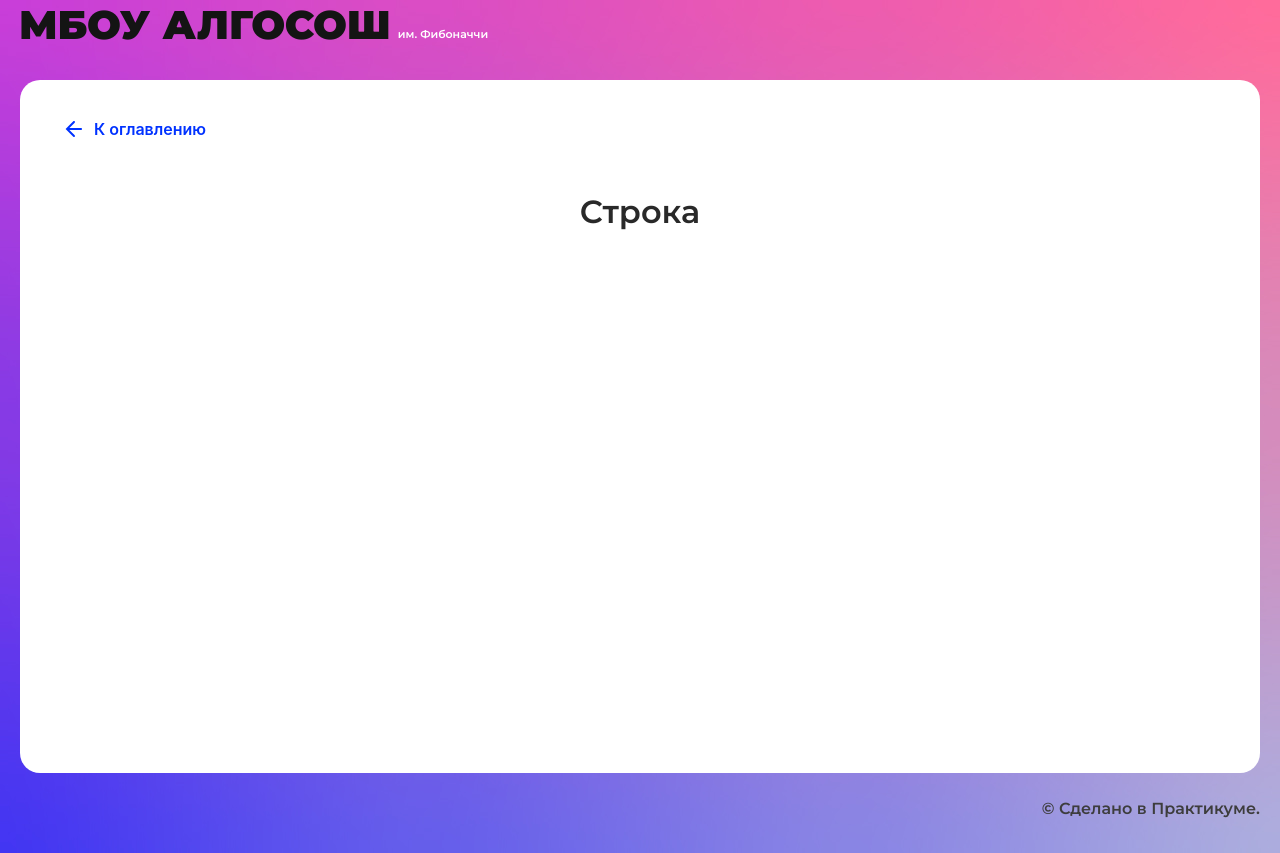
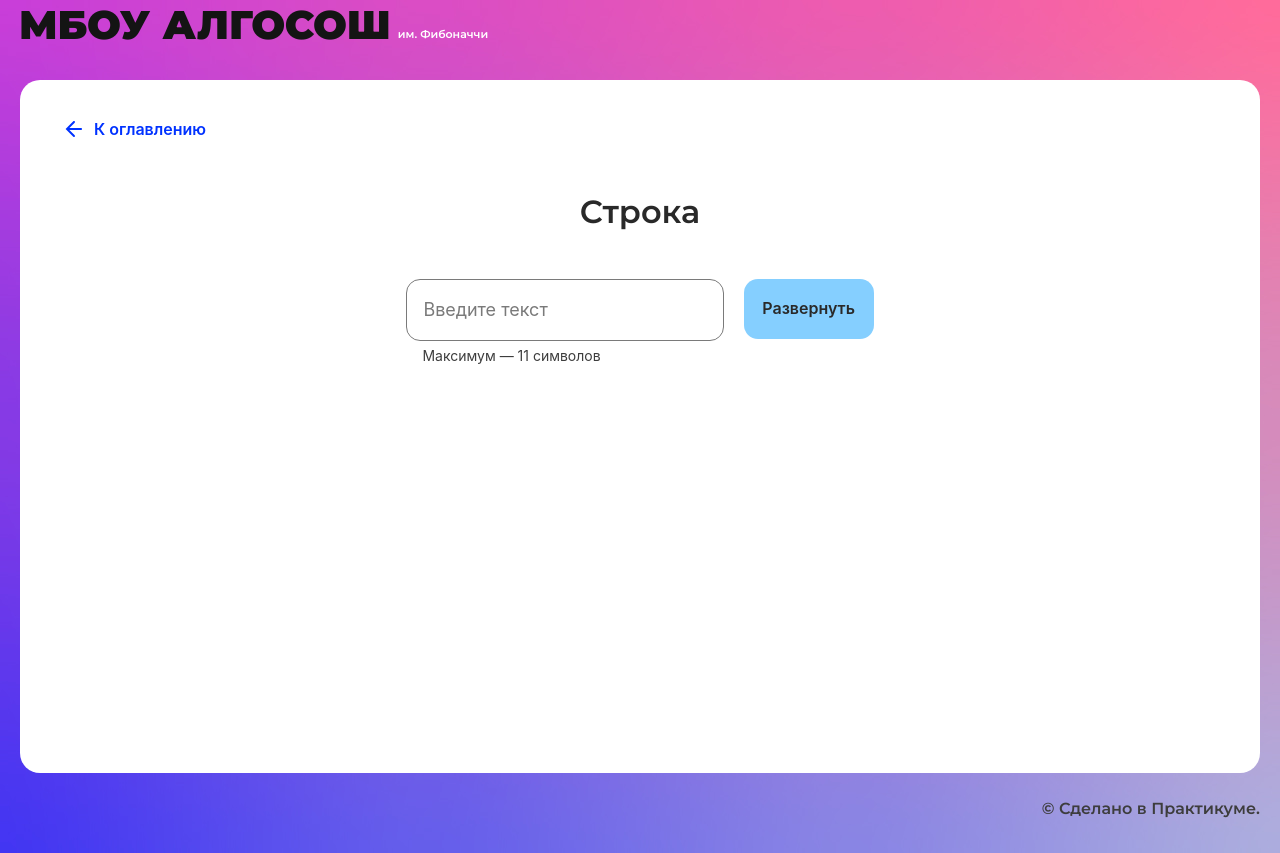
Before and after one commit to Lokrand/algososh, a React (Create React App) app: page /recursion in a window 1280 px wide. Built offline with nearby package versions, Linux system fonts and the light colour scheme.

Commit message:
add start build for strings

```diff
--- /dev/null
+++ b/src/components/string/string.module.css
@@ -0,0 +1,15 @@
+.input {
+  display: flex;
+  flex-direction: row;
+  column-gap: 20px;
+  width: 40%;
+  margin: 0 auto;
+}
+
+.circles {
+  margin-top: 100px;
+  display: flex;
+  flex-direction: row;
+  column-gap: 15px;
+  justify-content: center;
+}
--- a/src/components/string/string.tsx
+++ b/src/components/string/string.tsx
@@ -1,10 +1,57 @@
-import React from "react";
+import React, { useState } from "react";
+import { Button } from "../ui/button/button";
+import { Circle } from "../ui/circle/circle";
+import { Input } from "../ui/input/input";
 import { SolutionLayout } from "../ui/solution-layout/solution-layout";
+import styles from "./string.module.css";
 
 export const StringComponent: React.FC = () => {
+  const [value, setValue] = useState("");
+  const [active, setActive] = useState(false);
+  const [isLoader, setIsLoader] = useState(false);
+
+  const sortString = (string: string) => {
+    setIsLoader(true);
+    setActive(true);
+    const result = [];
+    for (let i = 0; i < string.length; i++) {
+      for (let j = string.length - 1; j > 0; j--) {
+        // setTimeout(() => {
+
+        // }, 1000);
+      }
+    }
+
+    setTimeout(() => {
+      setIsLoader(false);
+    }, string.length*1000)
+  };
+
+  console.log(value);
   return (
     <SolutionLayout title="Строка">
-
+      <div className={styles.input}>
+        <Input
+          value={value}
+          onChange={(e) => setValue(e.currentTarget.value)}
+          maxLength={11}
+          isLimitText
+        />
+        <Button
+          onClick={() => {
+            sortString(value);
+          }}
+          text="Развернуть"
+          isLoader={isLoader}
+        />
+      </div>
+      {active && (
+        <div className={styles.circles}>
+          {value.split("").map((el, index) => {
+            return <Circle key={index} letter={el} />;
+          })}
+        </div>
+      )}
     </SolutionLayout>
   );
 };
--- a/src/components/ui/input/input.tsx
+++ b/src/components/ui/input/input.tsx
@@ -18,7 +18,7 @@ export const Input: React.FC<InputProps> = ({
 }) => {
   const limitText =
     type === "text"
-      ? `Максимум — ${maxLength} символа`
+      ? `Максимум — ${maxLength} символов`
       : `Максимальное число — ${max}`;
 
   return (
```
